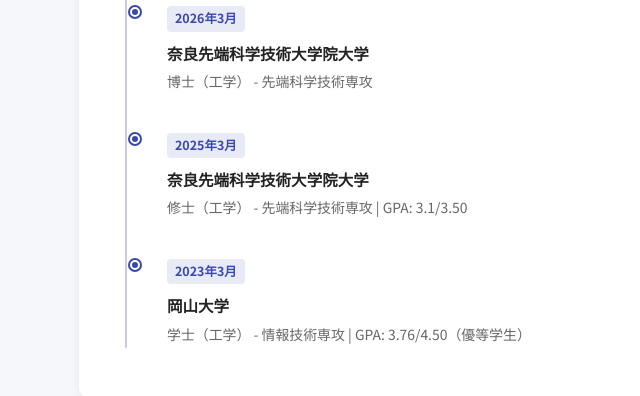
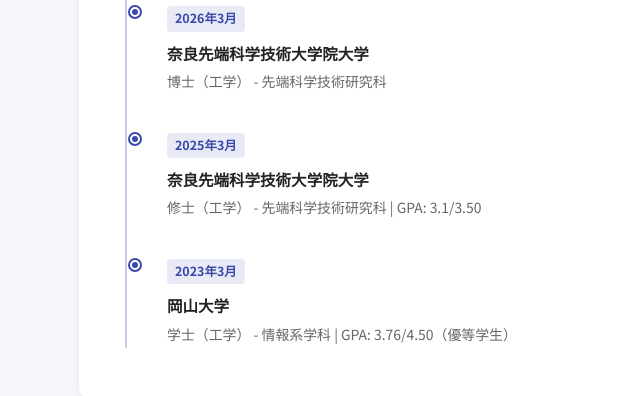
Before and after one commit to TakumaMiwa/takuma_miwa.github.io, a plain HTML site: page index.html in a window 1280 px wide. Shown: the part 726-1122 px from the top of the page, 91-731 px from the left. Drawn offline with Linux system fonts and the light colour scheme.

```diff
--- a/index.html
+++ b/index.html
@@ -85,17 +85,17 @@
           <li>
             <span class="timeline-year">2026年3月</span>
             <div class="timeline-title">奈良先端科学技術大学院大学</div>
-            <div class="timeline-sub">博士（工学） - 先端科学技術専攻</div>
+            <div class="timeline-sub">博士（工学） - 先端科学技術研究科</div>
           </li>
           <li>
             <span class="timeline-year">2025年3月</span>
             <div class="timeline-title">奈良先端科学技術大学院大学</div>
-            <div class="timeline-sub">修士（工学） - 先端科学技術専攻 | GPA: 3.1/3.50</div>
+            <div class="timeline-sub">修士（工学） - 先端科学技術研究科 | GPA: 3.1/3.50</div>
           </li>
           <li>
             <span class="timeline-year">2023年3月</span>
             <div class="timeline-title">岡山大学</div>
-            <div class="timeline-sub">学士（工学） - 情報技術専攻 | GPA: 3.76/4.50（優等学生）</div>
+            <div class="timeline-sub">学士（工学） - 情報系学科 | GPA: 3.76/4.50（優等学生）</div>
           </li>
         </ul>
       </div>
```
